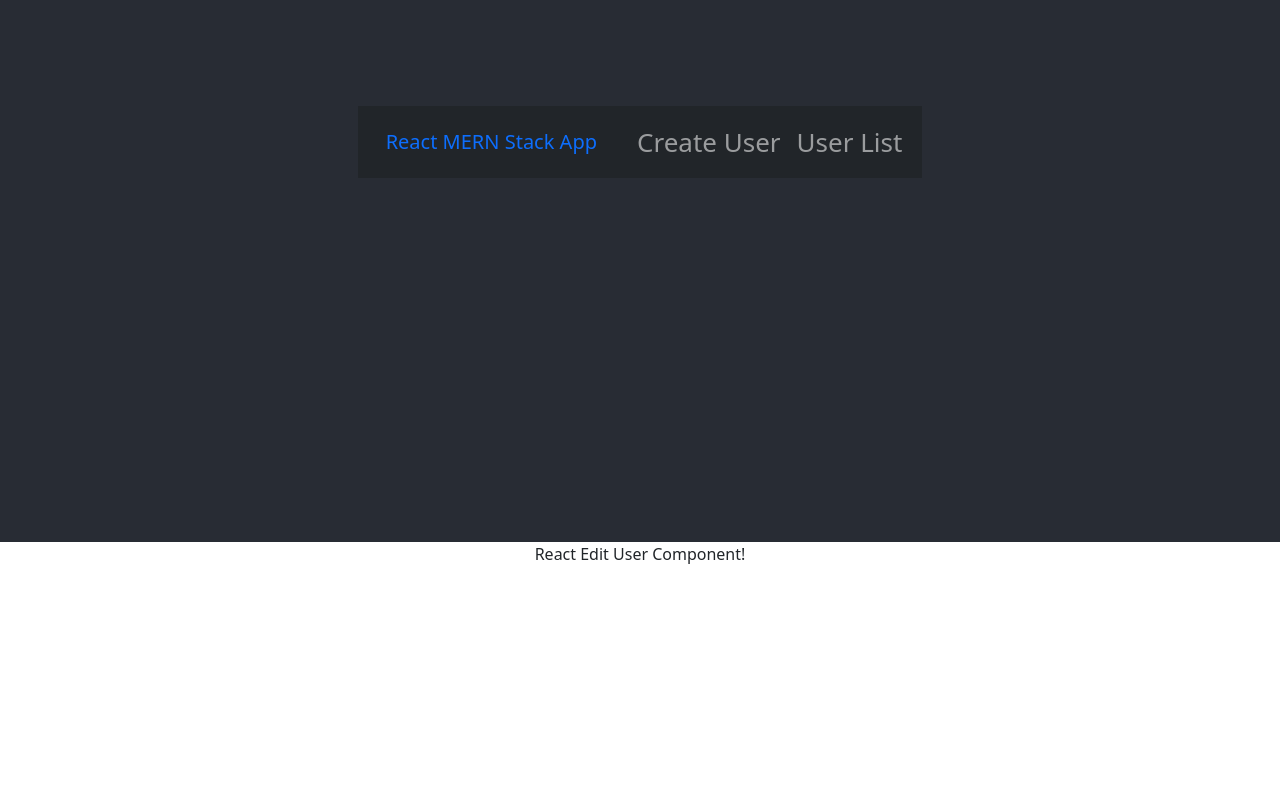
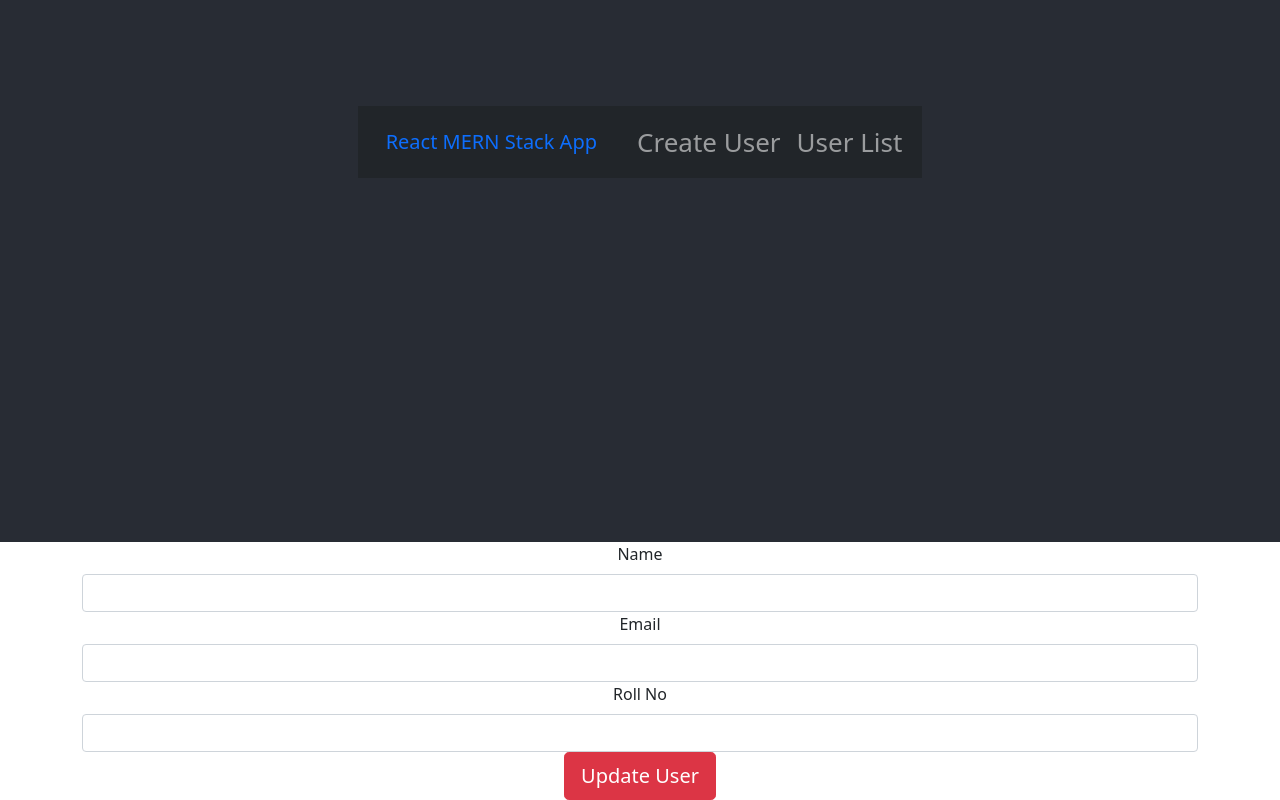
Before and after one commit to Woz-U-Group-Projects/team-amanda, a React (Create React App) app: page /edit-user/1 in a window 1280 px wide. Shown: the part 258-1058 px from the top of the page. Before the commit the page ends 840 px from the top, so only its background shows below. Built offline with nearby package versions, Linux system fonts and the light colour scheme; no server answers.

Commit message:
user table row

```diff
--- /dev/null
+++ b/src/components/UserTableRow.js
@@ -0,0 +1,21 @@
+import React, { Component } from 'react';
+import { Link } from 'react-router-dom';
+import Button from 'react-bootstrap/Button';
+
+export default class UserTableRow extends Component {
+    render() {
+        return (
+            <tr>
+                <td>{this.props.obj.name}</td>
+                <td>{this.props.obj.email}</td>
+                <td>{this.props.obj.phone}</td>
+                <td>
+                    <Link className="edit-link" to={"/edit-user/" + this.props.obj._id}>
+                        Edit
+                    </Link>
+                    <Button size="sm" variant="danger">Delete</Button>
+                </td>
+            </tr>
+        );
+    }
+}
--- a/src/components/edit-user.component.js
+++ b/src/components/edit-user.component.js
@@ -1,11 +1,96 @@
 import React, { Component } from "react";
+import Form from 'react-bootstrap/Form'
+import Button from 'react-bootstrap/Button';
+import axios from 'axios';
 
 export default class EditUser extends Component {
+
+  constructor(props) {
+    super(props)
+
+    this.onChangeUserName = this.onChangeUserName.bind(this);
+    this.onChangeUserEmail = this.onChangeUserEmail.bind(this);
+    this.onChangeUserPhone = this.onChangeUserPhone.bind(this);
+    this.onSubmit = this.onSubmit.bind(this);
+
+    // State
+    this.state = {
+      name: '',
+      email: '',
+      rollno: ''
+    }
+  }
+
+  componentDidMount() {
+    axios.get('http://localhost:4000/users/edit-student/' + this.props.match.params.id)
+      .then(res => {
+        this.setState({
+          name: res.data.name,
+          email: res.data.email,
+          phone: res.data.phone
+        });
+      })
+      .catch((error) => {
+        console.log(error);
+      })
+  }
+
+  onChangeUserName(e) {
+    this.setState({ name: e.target.value })
+  }
+
+  onChangeUserEmail(e) {
+    this.setState({ email: e.target.value })
+  }
+
+  onChangeUserPhone(e) {
+    this.setState({ phone: e.target.value })
+  }
+
+  onSubmit(e) {
+    e.preventDefault()
+
+    const userObject = {
+      name: this.state.name,
+      email: this.state.email,
+      phone: this.state.phone
+    };
+
+    axios.put('http://localhost:4000/users/update-student/' + this.props.match.params.id, userObject)
+      .then((res) => {
+        console.log(res.data)
+        console.log('User successfully updated')
+      }).catch((error) => {
+        console.log(error)
+      })
+
+    // Redirect to User List
+    this.props.history.push('/user-list')
+  }
+
+
   render() {
-    return (
-      <div>
-        <p>React Edit User Component!</p>
-      </div>
-    );
+    return (<div className="form-wrapper">
+      <Form onSubmit={this.onSubmit}>
+        <Form.Group controlId="Name">
+          <Form.Label>Name</Form.Label>
+          <Form.Control type="text" value={this.state.name} onChange={this.onChangeUserName} />
+        </Form.Group>
+
+        <Form.Group controlId="Email">
+          <Form.Label>Email</Form.Label>
+          <Form.Control type="email" value={this.state.email} onChange={this.onChangeUserEmail} />
+        </Form.Group>
+
+        <Form.Group controlId="Name">
+          <Form.Label>Roll No</Form.Label>
+          <Form.Control type="text" value={this.state.phone} onChange={this.onChangeUserPhone} />
+        </Form.Group>
+
+        <Button variant="danger" size="lg" block="block" type="submit">
+          Update User
+        </Button>
+      </Form>
+    </div>);
   }
 }
--- a/src/components/user-list.component.js
+++ b/src/components/user-list.component.js
@@ -1,11 +1,52 @@
 import React, { Component } from "react";
+import axios from 'axios';
+import Table from 'react-bootstrap/Table';
+import UserTableRow from './UserTableRow';
+
 
 export default class UserList extends Component {
+
+  constructor(props) {
+    super(props)
+    this.state = {
+      users: []
+    };
+  }
+
+  componentDidMount() {
+    axios.get('http://localhost:4000/users/')
+      .then(res => {
+        this.setState({
+          users: res.data
+        });
+      })
+      .catch((error) => {
+        console.log(error);
+      })
+  }
+
+  DataTable() {
+    return this.state.users.map((res, i) => {
+      return <UserTableRow obj={res} key={i} />;
+    });
+  }
+
+
   render() {
-    return (
-      <div>
-        <p>React User List Component!</p>
-      </div>
-    );
+    return (<div className="table-wrapper">
+      <Table striped bordered hover>
+        <thead>
+          <tr>
+            <th>Name</th>
+            <th>Email</th>
+            <th>Phone</th>
+            <th>Action</th>
+          </tr>
+        </thead>
+        <tbody>
+          {this.DataTable()}
+        </tbody>
+      </Table>
+    </div>);
   }
 }
```
